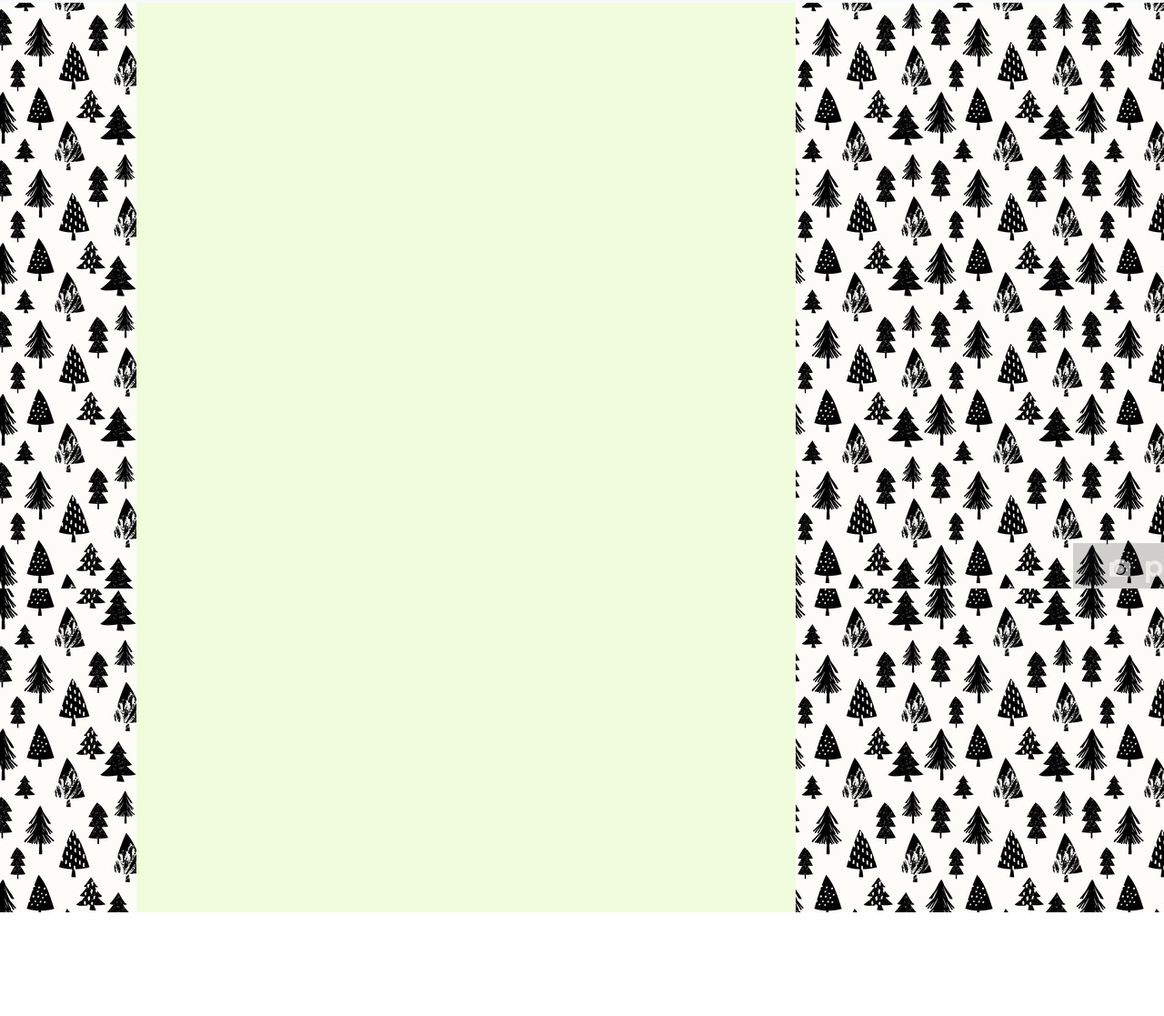
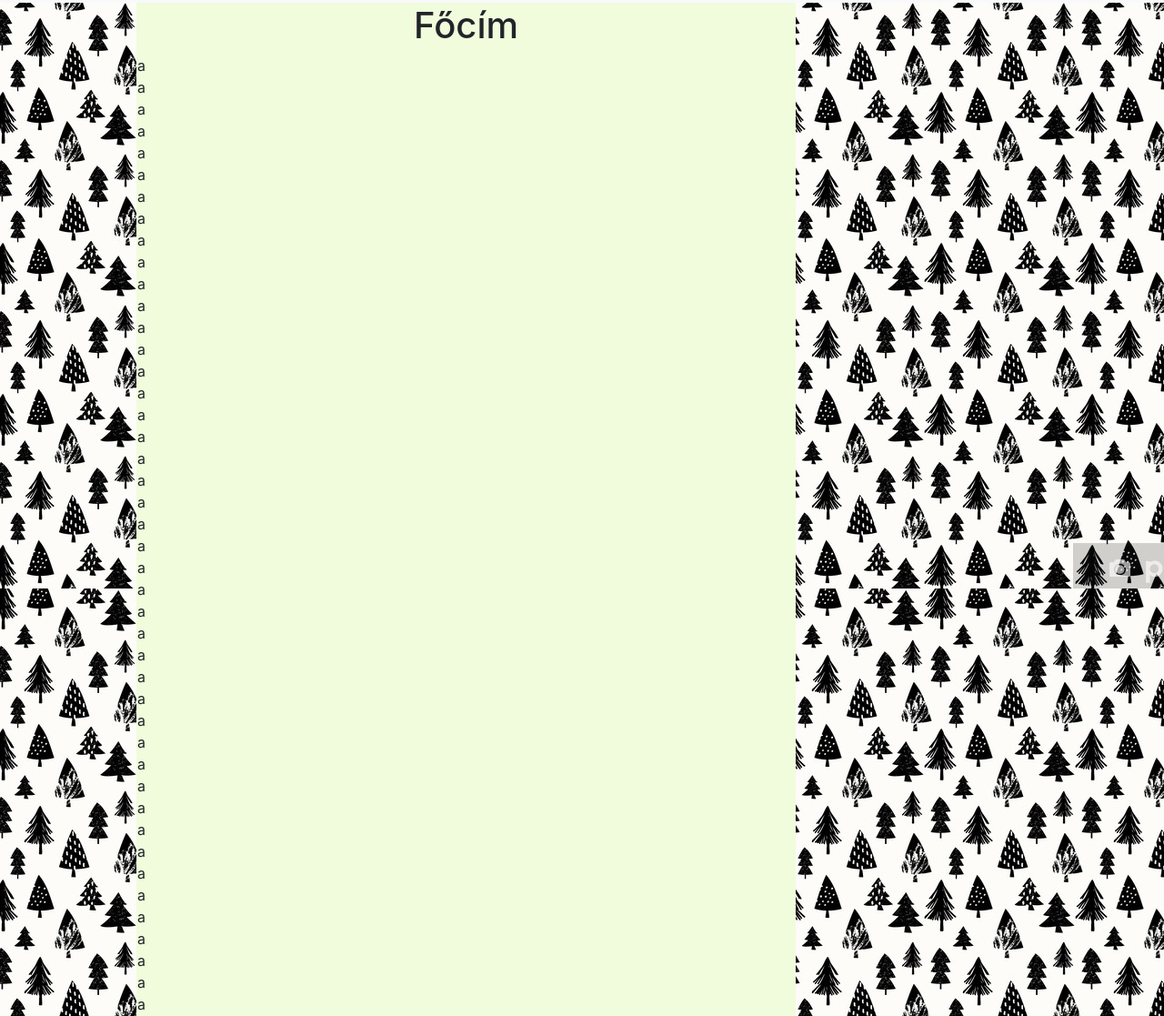
Before and after one commit to vanvalamialevegoben/vanvalamialevegoben.github.io, a plain HTML site: page index4.html in a window 1280 px wide. Shown: the part 53-1170 px from the top of the page at 91% size. Before the commit the page ends 1056 px from the top, so only its background shows below. Drawn offline with nearby package versions, Linux system fonts and the light colour scheme.

Commit message:
finomítás

```diff
--- a/index4.html
+++ b/index4.html
@@ -68,12 +68,58 @@
                 <div class="row">
                     <div class="col-2"></div>
                     <div class="col-8">
-                        <table style="margin-left: 150px;">
+                        <table style="margin-left: 150px; margin-right: 150px;">
                             <thead>
                             </thead>
                             <tbody>
                                 <tr>
-                                    <td style="height:1000px; background-color: rgb(240, 252, 220); min-width: 725px;">
+                                    <td style="height:10px; background-color: rgb(240, 252, 220); min-width: 725px;">
+                                   <div><h1 style="text-align: center;">Főcím</h1></div>
+
+                                  <div>a</div>
+                                  <div>a</div>
+                                  <div>a</div>
+                                  <div>a</div>
+                                  <div>a</div>
+                                  <div>a</div>
+                                  <div>a</div>
+                                  <div>a</div>
+                                  <div>a</div>
+                                  <div>a</div>
+                                  <div>a</div>
+                                  <div>a</div>
+                                  <div>a</div>
+                                  <div>a</div>
+                                  <div>a</div>
+                                  <div>a</div>
+                                  <div>a</div>
+                                  <div>a</div>
+                                  <div>a</div>
+                                  <div>a</div>
+                                  <div>a</div>
+                                  <div>a</div>
+                                  <div>a</div>
+                                  <div>a</div>
+                                  <div>a</div>
+                                  <div>a</div>
+                                  <div>a</div>
+                                  <div>a</div>
+                                  <div>a</div>
+                                  <div>a</div>
+                                  <div>a</div>
+                                  <div>a</div>
+                                  <div>a</div>
+                                  <div>a</div>
+                                  <div>a</div>
+                                  <div>a</div>
+                                  <div>a</div>
+                                  <div>a</div>
+                                  <div>a</div>
+                                  <div>a</div>
+                                  <div>a</div>
+                                  <div>a</div>
+                                  <div>a</div>
+                                  <div>a</div>
                                     </td>
                                 </tr>
                             </tbody>
```
